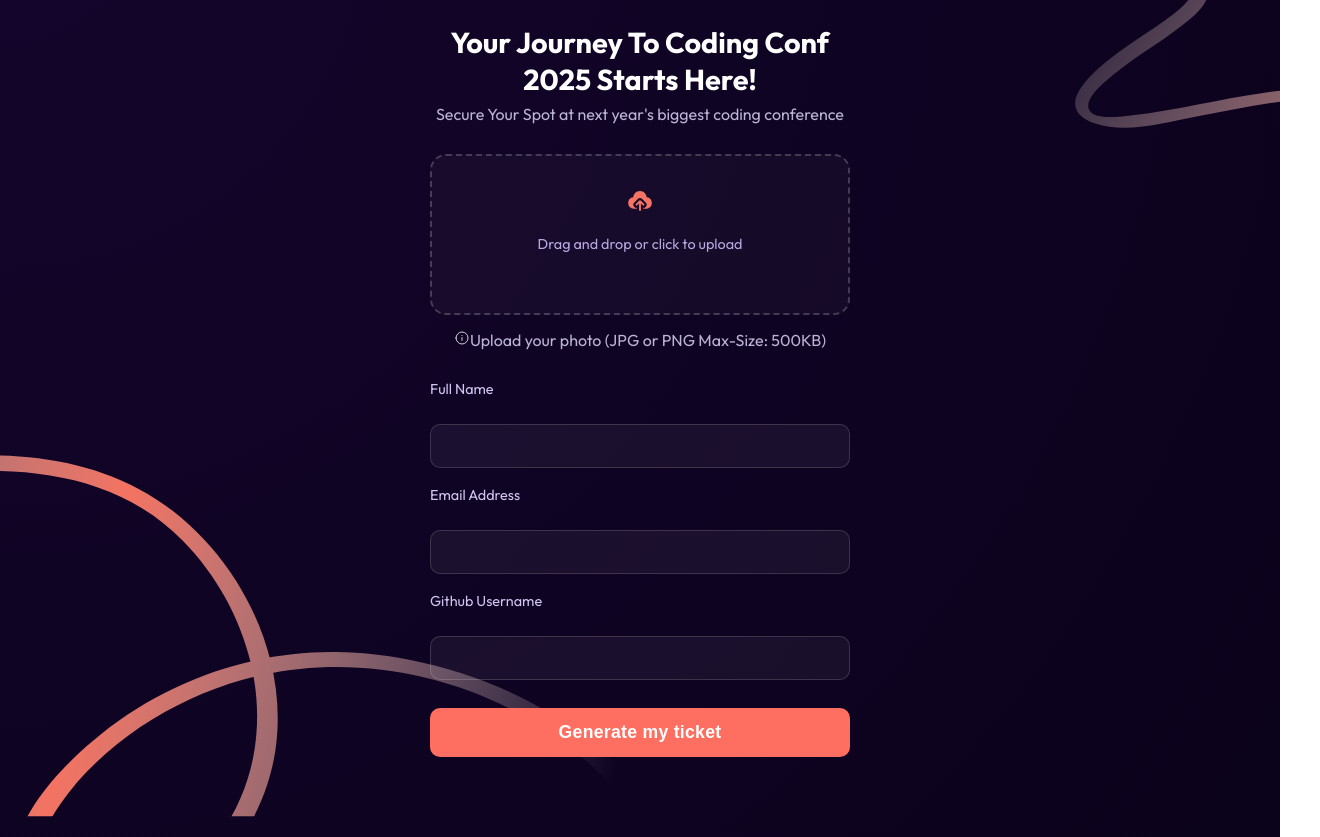
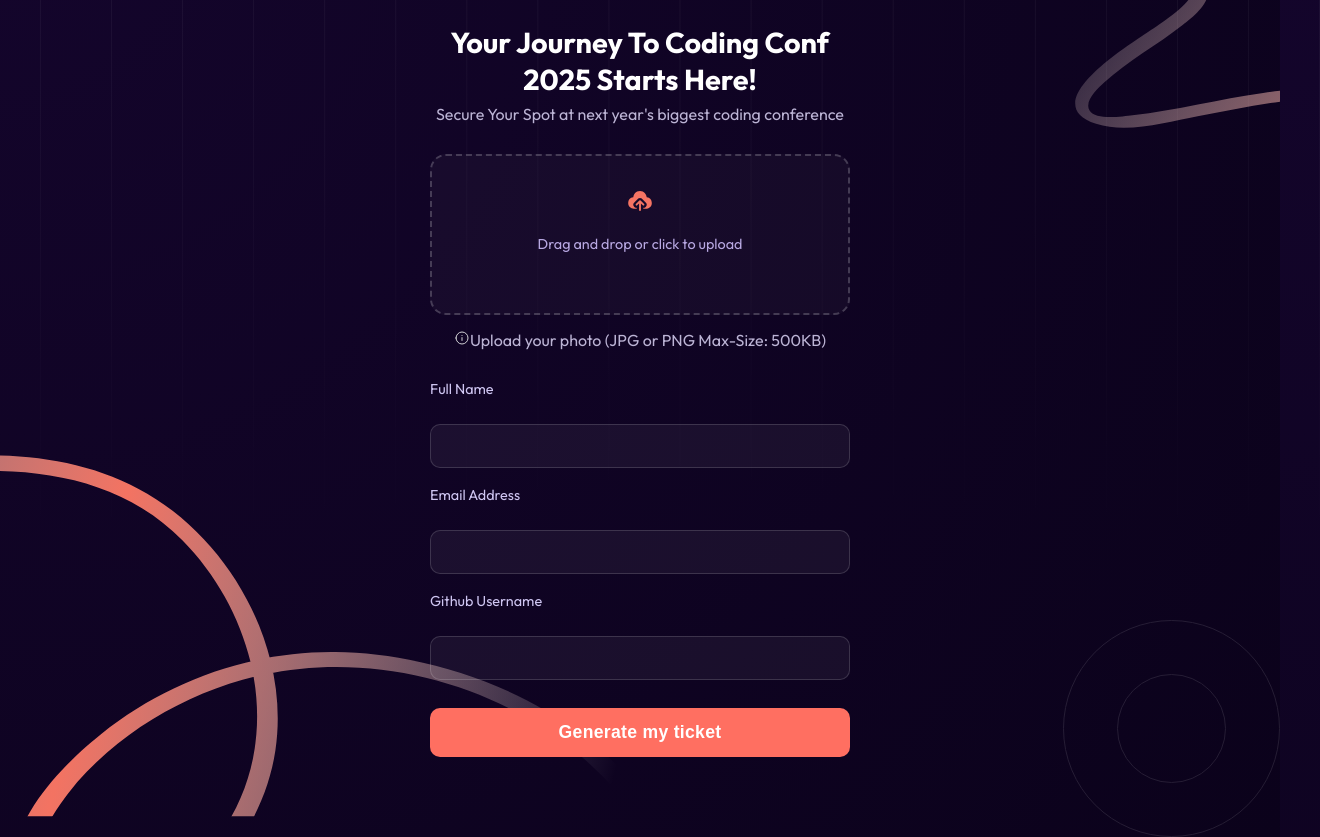
Before and after one commit to kreetkashyap/conference-ticket-generator, a plain HTML site: page index.html in a window 1280 px wide. Shown: the part 102-939 px from the top of the page, 1320 px wide, since content can reach past the window. Drawn offline with Linux system fonts and the light colour scheme.

Commit message:
Add more Bg patterns

```diff
--- a/index.html
+++ b/index.html
@@ -9,8 +9,8 @@
   <title>Frontend Mentor | Conference ticket generator</title>
 </head>
 <body>
-  <!-- <img src="assets/images/pattern-lines.svg" class="lines">
-  <img src="assets/images/pattern-circle.svg" class="circle"> -->
+  <img src="assets/images/pattern-lines.svg" class="lines">
+   <img src="assets/images/pattern-circle.svg" class="circle">
   <img src="assets/images/pattern-squiggly-line-top.svg" class="squiggly-bottom-right">
   <img src="assets/images/pattern-squiggly-line-bottom-desktop.svg" class="squiggly-bottom-left">
   <div class="full-logo-img">
--- a/style.css
+++ b/style.css
@@ -194,9 +194,18 @@ small {
   height: 50%;
 }
 
+.lines{
+  position: absolute;
+  width: 100%;
+  top: 0;
+  opacity: 0.4;
+}
 
-
-
+.circle{
+  position: absolute;
+  bottom: 0;
+  right: 0;
+}
 .ticket-body {
   position: relative;
   margin-top: 20px;
```
